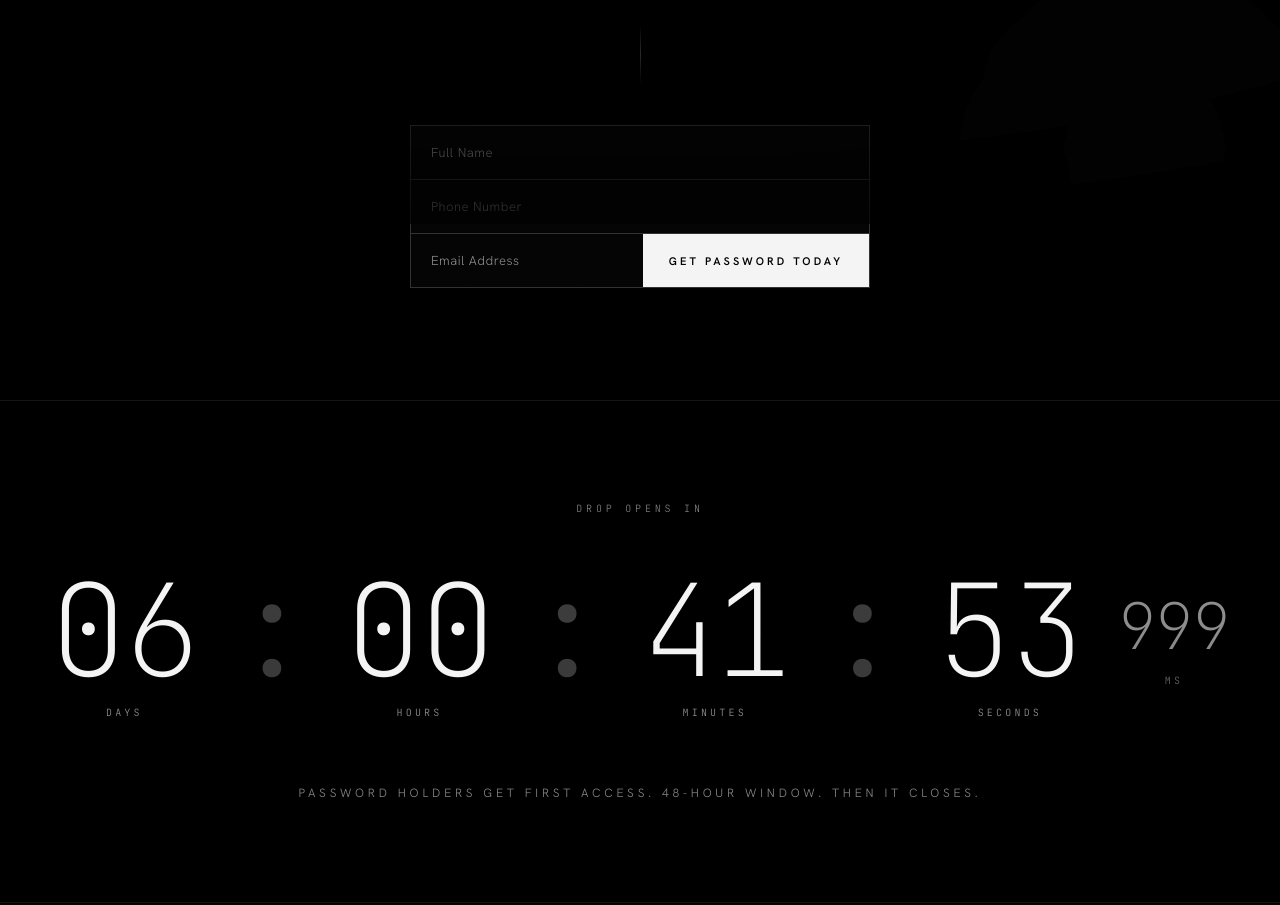
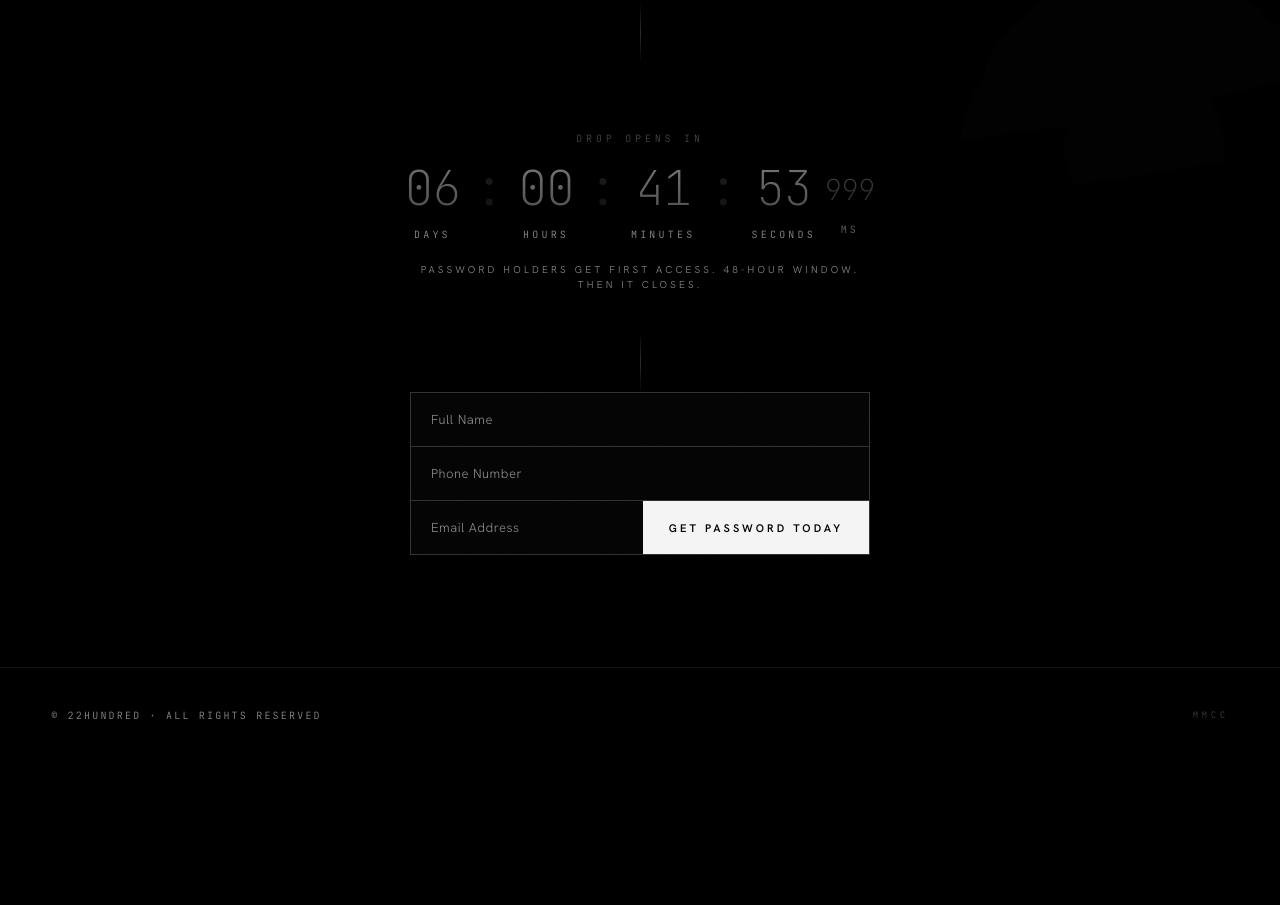
Before and after one commit to qqr9x9f86p-boop/22hundred, a plain HTML site: page index.html in a window 1280 px wide. Shown: the part 576-1481 px from the top of the page. After the commit the page ends 1339 px from the top, so only its background shows below. Drawn offline with Linux system fonts and the light colour scheme.

Commit message:
move countdown above form, tighten eyebrow spacing

```diff
--- a/index.html
+++ b/index.html
@@ -160,7 +160,7 @@
 
   .hero-eyebrow {
     font-family: var(--mono); font-weight: 200; font-size: 10px;
-    letter-spacing: 0.4em; color: var(--fg-muted); margin-bottom: 40px;
+    letter-spacing: 0.4em; color: var(--fg-muted); margin-bottom: 18px;
     opacity: 0; animation: fade-up 1.4s var(--ease) .4s forwards;
   }
   .hero-eyebrow .sep { margin: 0 12px; color: var(--fg-faint); }
@@ -255,6 +255,17 @@
     padding: 100px var(--pad-x) 100px; text-align: center;
     border-top: 1px solid var(--line); position: relative;
   }
+  .countdown-inline {
+    width: 100%; max-width: 460px; text-align: center;
+    padding: 28px 0 0; margin-bottom: 0;
+    opacity: 0; animation: fade-up 1.4s var(--ease) 1.25s forwards;
+  }
+  .countdown-inline .countdown-label { margin-bottom: 20px; }
+  .countdown-inline .countdown { gap: clamp(8px,2vw,20px); }
+  .countdown-inline .unit .num { font-size: clamp(1.6rem,5vw,3rem); }
+  .countdown-inline .unit.ms .num { font-size: clamp(1rem,3vw,1.8rem); }
+  .countdown-inline .sep { font-size: clamp(1.6rem,5vw,3rem); }
+  .countdown-inline .countdown-caption { margin-top: 20px; font-size: 10px; }
   .countdown-label {
     font-family: var(--mono); font-weight: 200; font-size: 10px;
     letter-spacing: 0.38em; text-transform: uppercase; color: var(--fg-muted); margin-bottom: 56px;
@@ -377,6 +388,23 @@
 
     <div class="divider-line" aria-hidden="true"></div>
 
+    <div class="countdown-inline" aria-label="Countdown to drop">
+      <div class="countdown-label">Drop Opens In</div>
+      <div class="countdown" id="countdown">
+        <div class="unit"><span class="num" id="d">00</span><span class="lbl">Days</span></div>
+        <span class="sep" aria-hidden="true">:</span>
+        <div class="unit"><span class="num" id="h">00</span><span class="lbl">Hours</span></div>
+        <span class="sep" aria-hidden="true">:</span>
+        <div class="unit"><span class="num" id="m">00</span><span class="lbl">Minutes</span></div>
+        <span class="sep" aria-hidden="true">:</span>
+        <div class="unit"><span class="num" id="s">00</span><span class="lbl">Seconds</span></div>
+        <div class="unit ms"><span class="num" id="ms">000</span><span class="lbl">MS</span></div>
+      </div>
+      <p class="countdown-caption">Password holders get first access. 48-hour window. Then it closes.</p>
+    </div>
+
+    <div class="divider-line" aria-hidden="true" style="margin-top:40px;margin-bottom:0"></div>
+
     <form class="form" id="signupForm" novalidate>
       <div class="form-block">
         <!-- Name -->
@@ -398,21 +426,6 @@
       </div>
       <div class="form-message" id="formMessage" role="status" aria-live="polite"></div>
     </form>
-  </section>
-
-  <section class="countdown-section" aria-label="Countdown to next release">
-    <div class="countdown-label">Drop Opens In</div>
-    <div class="countdown" id="countdown">
-      <div class="unit"><span class="num" id="d">00</span><span class="lbl">Days</span></div>
-      <span class="sep" aria-hidden="true">:</span>
-      <div class="unit"><span class="num" id="h">00</span><span class="lbl">Hours</span></div>
-      <span class="sep" aria-hidden="true">:</span>
-      <div class="unit"><span class="num" id="m">00</span><span class="lbl">Minutes</span></div>
-      <span class="sep" aria-hidden="true">:</span>
-      <div class="unit"><span class="num" id="s">00</span><span class="lbl">Seconds</span></div>
-      <div class="unit ms"><span class="num" id="ms">000</span><span class="lbl">MS</span></div>
-    </div>
-    <p class="countdown-caption">Password holders get first access. 48-hour window. Then it closes.</p>
   </section>
 
   <footer class="footer">
```
